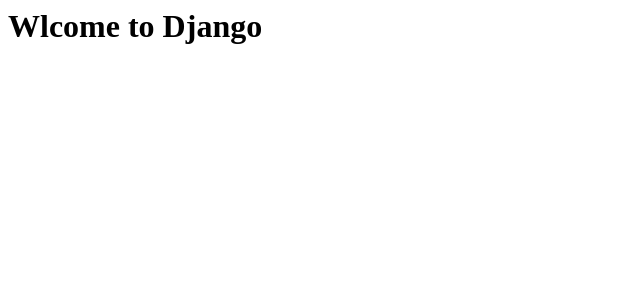
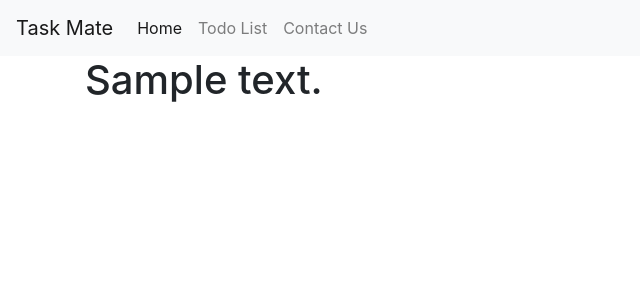
Before and after one commit to Jarnen/Python-with-Django, a Django app: template taskmate/todolist/templates/todolist.html in a window 1280 px wide. Shown: the top 300 px of the page, without its empty margins (0-640 px from the left). Run offline with Django 3.2, Linux system fonts and the light colour scheme; the template is opened without the code that fills it: most values are stand-ins (such as "Sample title", 1, 10 or a date in 2020); parts of the project's set-up code (start-up, migrations or seed data) failed here and were passed over; some libraries are stand-ins or nearby versions.

Commit message:
update with Jinja2 and Bootstrap

```diff
--- a/taskmate/todolist/templates/todolist.html
+++ b/taskmate/todolist/templates/todolist.html
@@ -1,4 +1,55 @@
-<html>
-<h1>Wlcome to Django</h1>
+<!doctype html>
+<html lang="en">
+
+<head>
+  <!-- Required meta tags -->
+  <meta charset="utf-8">
+  <meta name="viewport" content="width=device-width, initial-scale=1, shrink-to-fit=no">
+
+  <!-- Bootstrap CSS -->
+  <link rel="stylesheet" href="https://stackpath.bootstrapcdn.com/bootstrap/4.5.2/css/bootstrap.min.css"
+    integrity="sha384-JcKb8q3iqJ61gNV9KGb8thSsNjpSL0n8PARn9HuZOnIxN0hoP+VmmDGMN5t9UJ0Z" crossorigin="anonymous">
+
+  <title>Todo List</title>
+
+  <nav class="navbar navbar-expand-lg navbar-light bg-light">
+    <a class="navbar-brand" href="#">Task Mate</a>
+    <button class="navbar-toggler" type="button" data-toggle="collapse" data-target="#navbarNav"
+      aria-controls="navbarNav" aria-expanded="false" aria-label="Toggle navigation">
+      <span class="navbar-toggler-icon"></span>
+    </button>
+    <div class="collapse navbar-collapse" id="navbarNav">
+      <ul class="navbar-nav">
+        <li class="nav-item active">
+          <a class="nav-link" href="#">Home <span class="sr-only">(current)</span></a>
+        </li>
+        <li class="nav-item">
+          <a class="nav-link" href="#">Todo List</a>
+        </li>
+        <li class="nav-item">
+          <a class="nav-link" href="#">Contact Us</a>
+        </li>
+      </ul>
+    </div>
+  </nav>
+</head>
+
+<body>
+  <div class="container">
+    <h1>{{ welcome_text }}</h1>
+  </div>
+
+  <!-- Optional JavaScript -->
+  <!-- jQuery first, then Popper.js, then Bootstrap JS -->
+  <script src="https://code.jquery.com/jquery-3.5.1.slim.min.js"
+    integrity="sha384-DfXdz2htPH0lsSSs5nCTpuj/zy4C+OGpamoFVy38MVBnE+IbbVYUew+OrCXaRkfj"
+    crossorigin="anonymous"></script>
+  <script src="https://cdn.jsdelivr.net/npm/popper.js@1.16.1/dist/umd/popper.min.js"
+    integrity="sha384-9/reFTGAW83EW2RDu2S0VKaIzap3H66lZH81PoYlFhbGU+6BZp6G7niu735Sk7lN"
+    crossorigin="anonymous"></script>
+  <script src="https://stackpath.bootstrapcdn.com/bootstrap/4.5.2/js/bootstrap.min.js"
+    integrity="sha384-B4gt1jrGC7Jh4AgTPSdUtOBvfO8shuf57BaghqFfPlYxofvL8/KUEfYiJOMMV+rV"
+    crossorigin="anonymous"></script>
+</body>
 
 </html>
--- a/taskmate/todolist/views.py
+++ b/taskmate/todolist/views.py
@@ -4,4 +4,7 @@
 
 
 def todolist(request):
-    return render(request, 'todolist.html', {})
+    context = {
+        'welcome_text': "Welcome from Jinja2",
+    }
+    return render(request, 'todolist.html', context)
```
